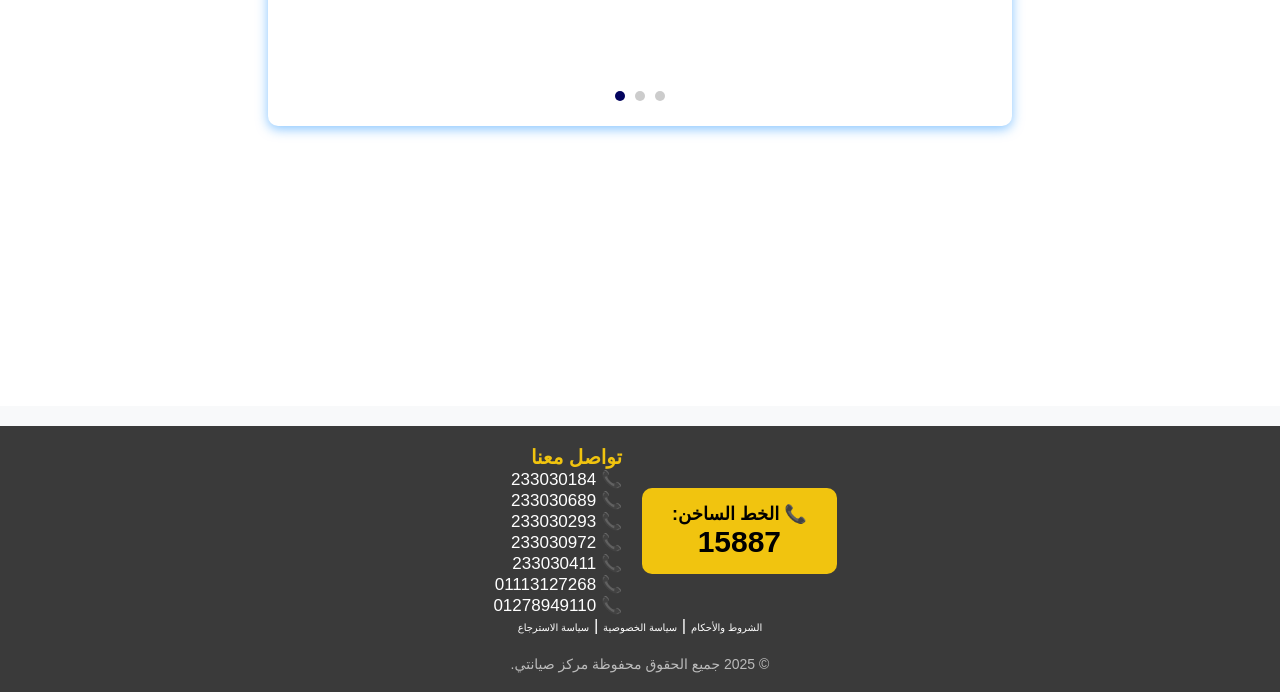
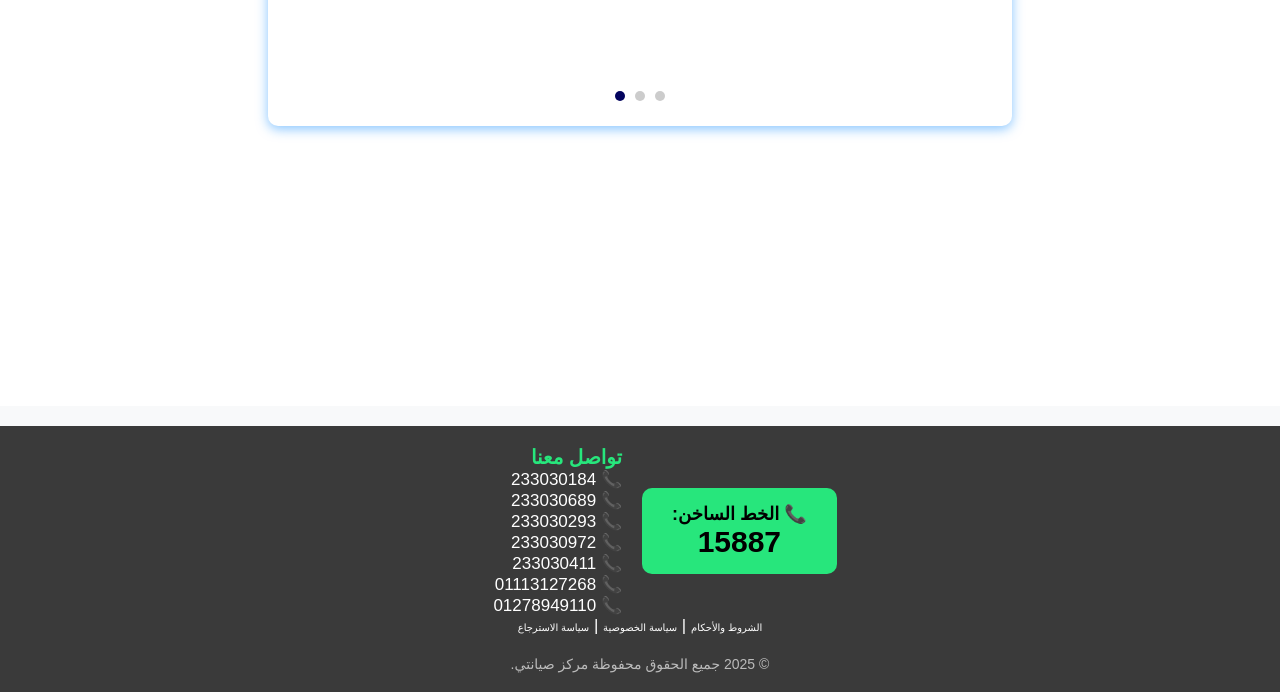
Before and after one commit to kendor74/UnionAir, a plain HTML site: page index.html in a window 1280 px wide. Shown: the part 8750-9442 px from the top of the page. Drawn offline with Linux system fonts and the light colour scheme.

Commit message:
change color

```diff
--- a/styles.css
+++ b/styles.css
@@ -806,7 +806,7 @@ footer {
   }
 
   .footer-hotline {
-    background-color: #f1c40f;
+    background-color: #27e67c;
     color: black;
     padding: 15px 30px;
     border-radius: 10px;
@@ -838,7 +838,7 @@ footer {
   }
 
   .footer-contact h3 {
-    color: #f1c40f;
+    color: #27e67c;
   }
 
   .footer-contact a {
```
